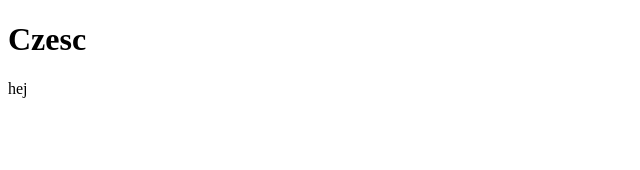
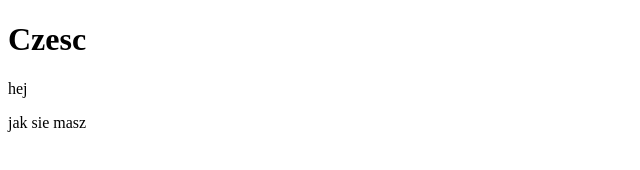
Before and after one commit to thomekjh/goit-homework-02, a plain HTML site: page index.html in a window 1280 px wide. Shown: the full height of the page, 0-640 px from the left. Drawn offline with Linux system fonts and the light colour scheme.

Commit message:
Update index.html

```diff
--- a/index.html
+++ b/index.html
@@ -8,5 +8,6 @@
   <body>
     <h1>Czesc</h1>
     <p>hej</p>
+    <p>jak sie masz</p>
   </body>
 </html>
```
